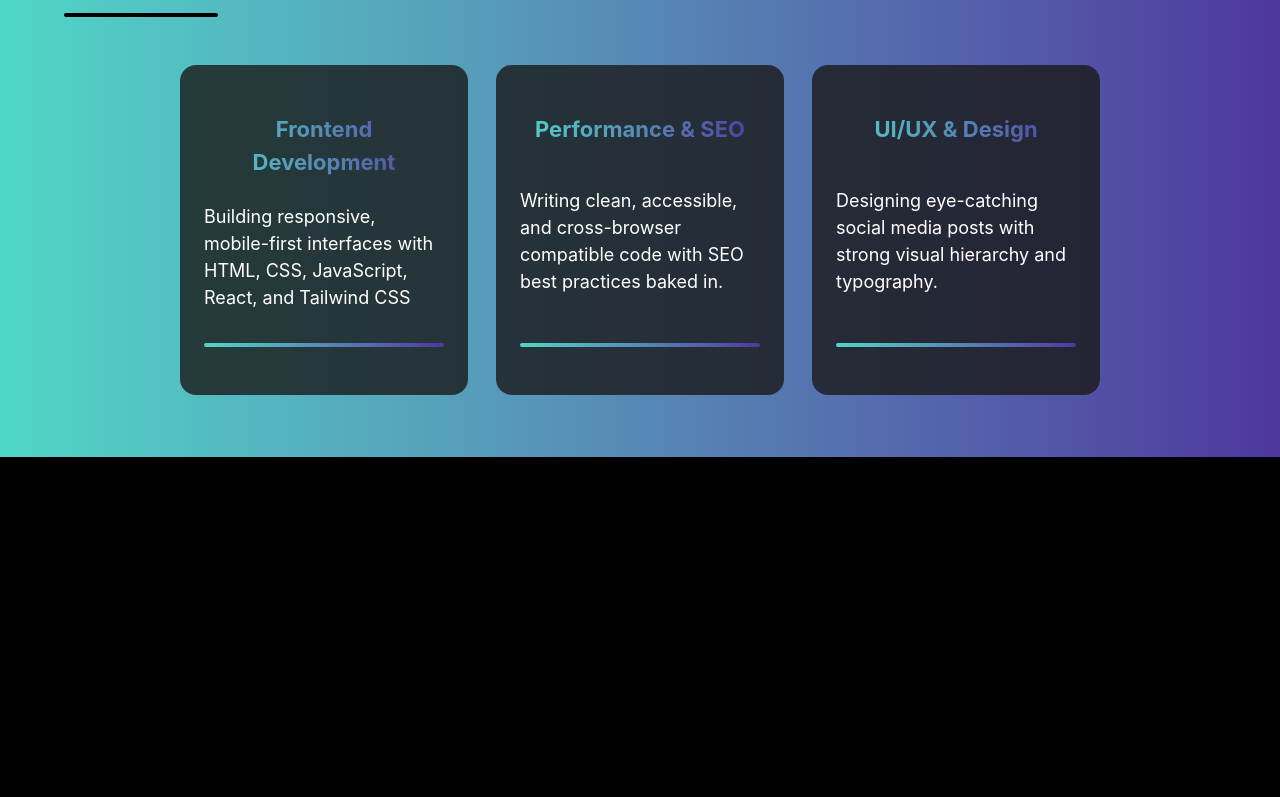
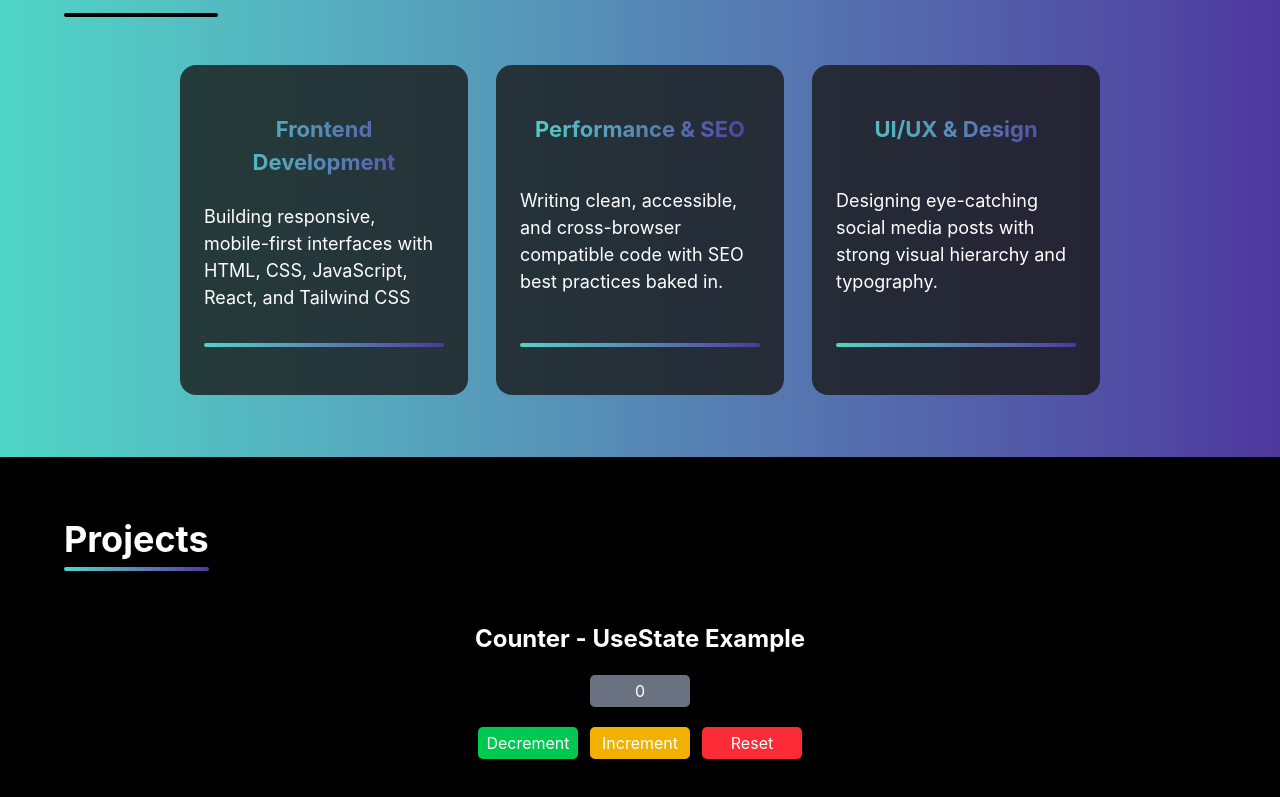
Before and after one commit to noorf-02/Front-End-Portfolio, a React (Vite) app: page / in a window 1280 px wide. Shown: the part 769-1566 px from the top of the page. Before the commit the page ends 1226 px from the top, so only its background shows below. Built offline with nearby package versions, Linux system fonts and the light colour scheme.

Commit message:
added counter

```diff
--- a/src/Pages/LandingPage.jsx
+++ b/src/Pages/LandingPage.jsx
@@ -2,6 +2,7 @@ import React from 'react'
 import Nav from '../components/Shared/Nav'
 import Hero from '../components/UI/Hero'
 import SectionServices from '../components/UI/SectionServices'
+import Projects from '../components/UI/Projects'
 
 export default function LandingPage() {
   return (
@@ -9,6 +10,7 @@ export default function LandingPage() {
       <Nav />
       <Hero />
       <SectionServices/>
+      <Projects/>
     </div>
   )
 }
--- a/src/components/Shared/Nav.jsx
+++ b/src/components/Shared/Nav.jsx
@@ -44,7 +44,7 @@ export default function Hero() {
               ></i>
             </span>
             <div className={`side-bar h-screen fixed right-0 top-0 bg-[#1A1A1A] w-60 p-6 block sm:hidden ${isOpen ? 'block' : 'hidden '}`}>
-              <i class="fa-solid fa-xmark cursor-pointer fixed right-7"
+              <i className="fa-solid fa-xmark cursor-pointer fixed right-7"
               onClick={()=>setOpen(false)}></i>
 
               <div
--- /dev/null
+++ b/src/components/UI/Projects.jsx
@@ -0,0 +1,39 @@
+import React from 'react'
+import {useState} from 'react'
+
+export default function Projects() {
+
+     const [ value, setValue ] = useState(0)
+  const handleDec = () => {
+      if(value>0){
+          setValue(value -1)
+      }
+  }
+
+
+  return (
+
+    <>
+
+    <section className='wrapper text-white'>
+      <div className="wrap-line w-fit">
+          <p className="text-left font-bold sm:text-4xl text-2xl pt-12">
+            Projects
+          </p>
+          <div className="h-1 mt-2 bg-gradient-to-r from-[#4fd6c6] to-[#4e379e] rounded-full" />
+        </div>
+    </section>
+
+<div className='counter text-white w-[90%] mx-auto flex flex-col items-center py-9.5 gap-5'>
+    <h1 className='counter-heading text-2xl font-bold'> Counter - UseState Example </h1>
+    <span className='bg-gray-500 p-1 px-2 rounded-[5px] w-[100px] text-center cursor-pointer'>{value}</span>
+    <div className='counter-buttons flex gap-3'>
+    <button className='bg-green-500 p-1 px-2 rounded-[5px] w-[100px] cursor-pointer hover:bg-green-600' onClick={handleDec}>Decrement</button>
+    <button className='bg-yellow-500 p-1 px-2 rounded-[5px] w-[100px] cursor-pointer hover:bg-yellow-600' onClick={()=> setValue(value + 1)}>Increment</button>
+    <button className='bg-red-500 p-1 px-2 rounded-[5px] w-[100px] cursor-pointer hover:bg-red-600' onClick={()=> setValue(0)}>Reset</button>
+    </div>
+</div>
+</>
+
+  )
+}
```
